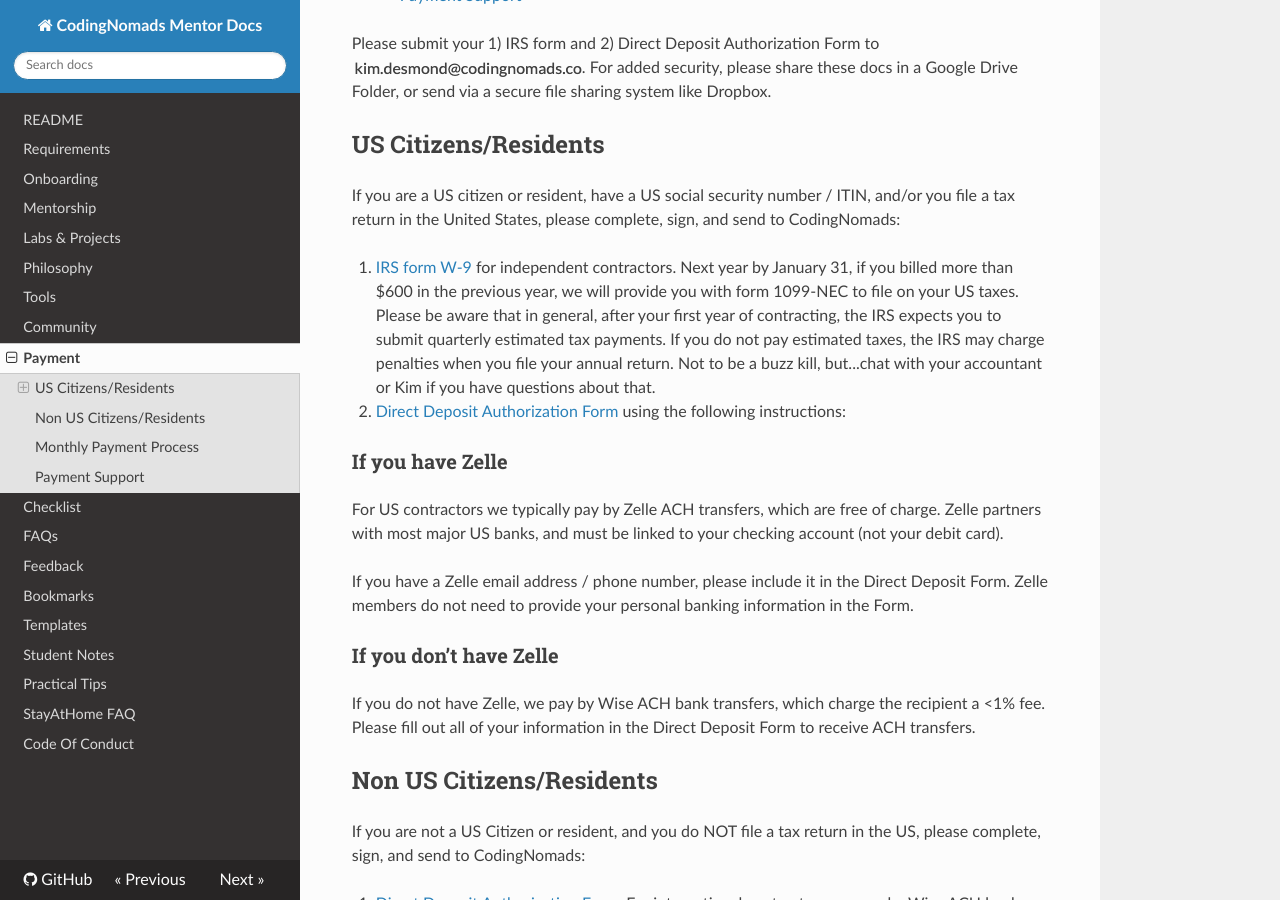
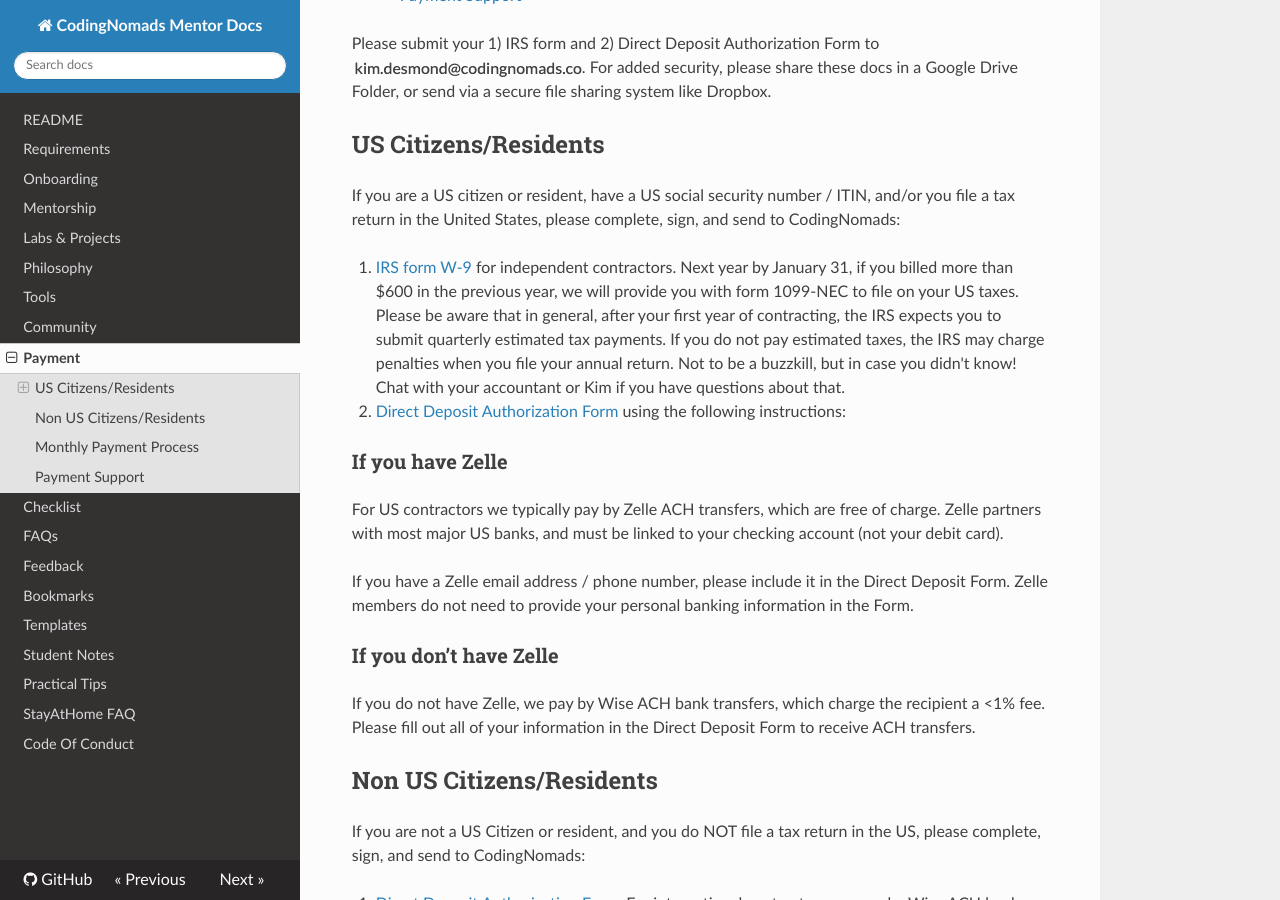
Before and after one commit to CodingNomads/mentor-docs, an MkDocs documentation site: the page built from docs/07_payment.md, in a window 1280 px wide and 900 px high, scrolled down 476 px. Built offline with MkDocs 1.6.1, drawn with Linux system fonts in a browser that asks for light colours; nearby versions of some CDN libraries.

Commit message:
Update 07_payment.md

```diff
--- a/docs/07_payment.md
+++ b/docs/07_payment.md
@@ -12,7 +12,7 @@ Please submit your 1) IRS form and 2) Direct Deposit Authorization Form to <img
 
 If you are a US citizen or resident, have a US social security number / ITIN, and/or you file a tax return in the United States, please complete, sign, and send to CodingNomads:
 
-1. [IRS form W-9](https://www.irs.gov/pub/irs-pdf/fw9.pdf) for independent contractors. Next year by January 31, if you billed more than $600 in the previous year, we will provide you with form 1099-NEC to file on your US taxes. Please be aware that in general, after your first year of contracting, the IRS expects you to submit quarterly estimated tax payments. If you do not pay estimated taxes, the IRS may charge penalties when you file your annual return. Not to be a buzz kill, but...chat with your accountant or Kim if you have questions about that.
+1. [IRS form W-9](https://www.irs.gov/pub/irs-pdf/fw9.pdf) for independent contractors. Next year by January 31, if you billed more than $600 in the previous year, we will provide you with form 1099-NEC to file on your US taxes. Please be aware that in general, after your first year of contracting, the IRS expects you to submit quarterly estimated tax payments. If you do not pay estimated taxes, the IRS may charge penalties when you file your annual return. Not to be a buzzkill, but in case you didn't know! Chat with your accountant or Kim if you have questions about that.
 2. [Direct Deposit Authorization Form](https://drive.google.com/file/d/1MsYAWVkjDAfRB5Au7BKbMmRLh2KyuC72/view?usp=sharing) using the following instructions:
 
 ### If you have Zelle
```
